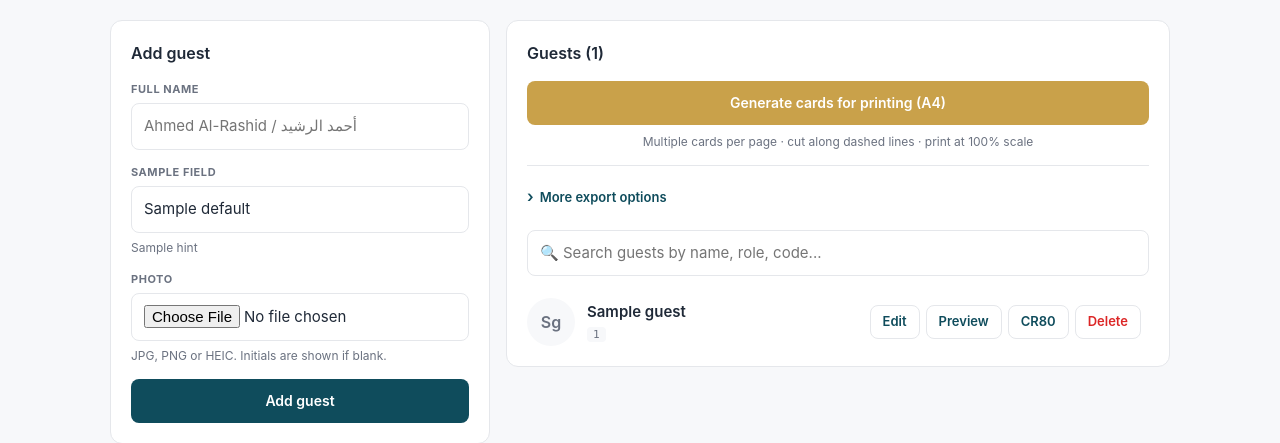
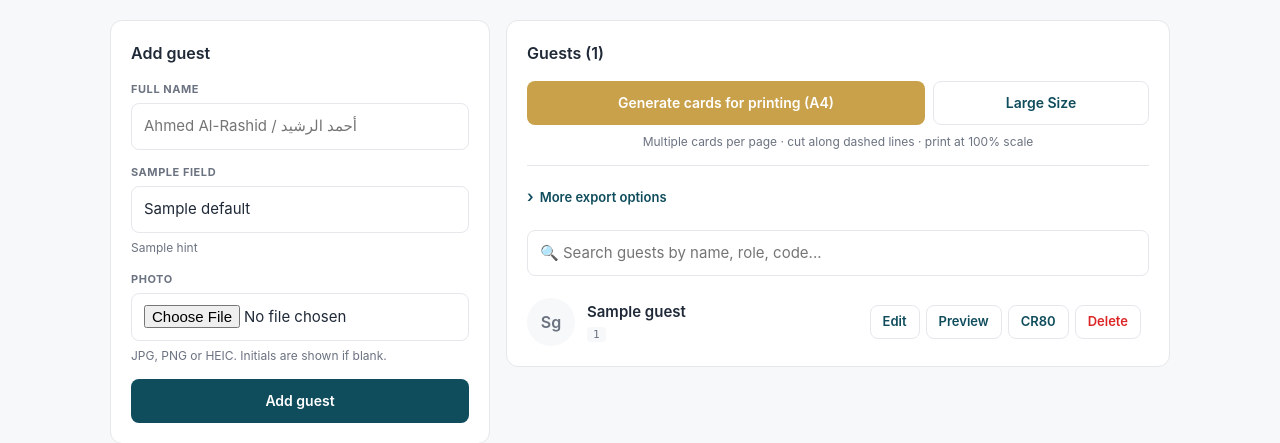
Before and after one commit to Abdelrhman-Rayis/event-cards-system, a Flask app: template event_cards/templates/index.html in a window 1280 px wide. Shown: the part 75-518 px from the top of the page. Run offline with Flask 3, Linux system fonts and the light colour scheme; the template is opened without the code that fills it: most values are stand-ins (such as "Sample title", 1, 10 or a date in 2020); parts of the project's set-up code (start-up, migrations or seed data) failed here and were passed over.

Commit message:
Add Large print size option for A4 and Letter sheets

```diff
--- a/event_cards/templates/index.html
+++ b/event_cards/templates/index.html
@@ -271,11 +271,18 @@
         <div class="card__hdr"><h2>Guests ({{ guests|length }})</h2></div>
 
         {% if guests %}
-          <a href="{{ url_for('cards.generate_print_sheets', paper='a4', format='event') }}"
-             class="btn btn--accent btn--block"
-             title="A4 PDF: multiple cards per page with dashed cut lines">
-            Generate cards for printing (A4)
-          </a>
+          <div style="display: flex; gap: 8px;">
+            <a href="{{ url_for('cards.generate_print_sheets', paper='a4', format='event') }}"
+               class="btn btn--accent btn--block" style="flex: 2;"
+               title="Standard size">
+              Generate cards for printing (A4)
+            </a>
+            <a href="{{ url_for('cards.generate_print_sheets', paper='a4', format='event', size='large') }}"
+               class="btn btn--ghost" style="flex: 1;"
+               title="Larger print size (fewer per page)">
+              Large Size
+            </a>
+          </div>
           <p class="hero-cta__sub">Multiple cards per page · cut along dashed lines · print at 100% scale</p>
 
           <details class="more">
@@ -285,6 +292,7 @@
                 <div class="export-group__label">Sheets — A4</div>
                 <div class="export-group__row">
                   <a href="{{ url_for('cards.generate_print_sheets', paper='a4', format='event') }}" class="btn btn--ghost btn--sm">Event</a>
+                  <a href="{{ url_for('cards.generate_print_sheets', paper='a4', format='event', size='large') }}" class="btn btn--ghost btn--sm" title="Large Print Size">Event (Large)</a>
                   <a href="{{ url_for('cards.generate_print_sheets', paper='a4', format='conference') }}" class="btn btn--ghost btn--sm">CR80</a>
                 </div>
               </div>
@@ -292,6 +300,7 @@
                 <div class="export-group__label">Sheets — Letter</div>
                 <div class="export-group__row">
                   <a href="{{ url_for('cards.generate_print_sheets', paper='letter', format='event') }}" class="btn btn--ghost btn--sm">Event</a>
+                  <a href="{{ url_for('cards.generate_print_sheets', paper='letter', format='event', size='large') }}" class="btn btn--ghost btn--sm">Event (Large)</a>
                   <a href="{{ url_for('cards.generate_print_sheets', paper='letter', format='conference') }}" class="btn btn--ghost btn--sm">CR80</a>
                 </div>
               </div>
```
Also changed, not shown: event_cards/rendering/pdf.py (+22 -20 lines), event_cards/routes/cards.py (+8 -4 lines).
